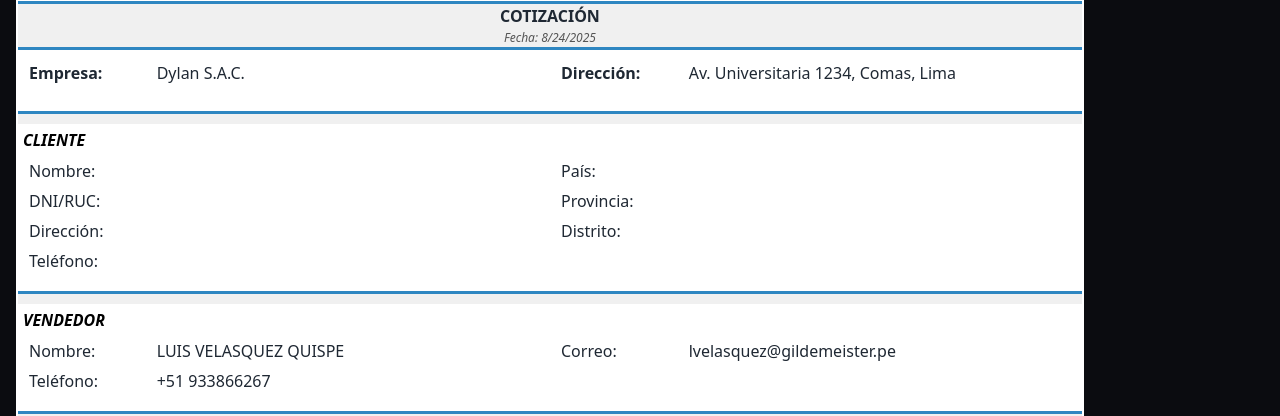
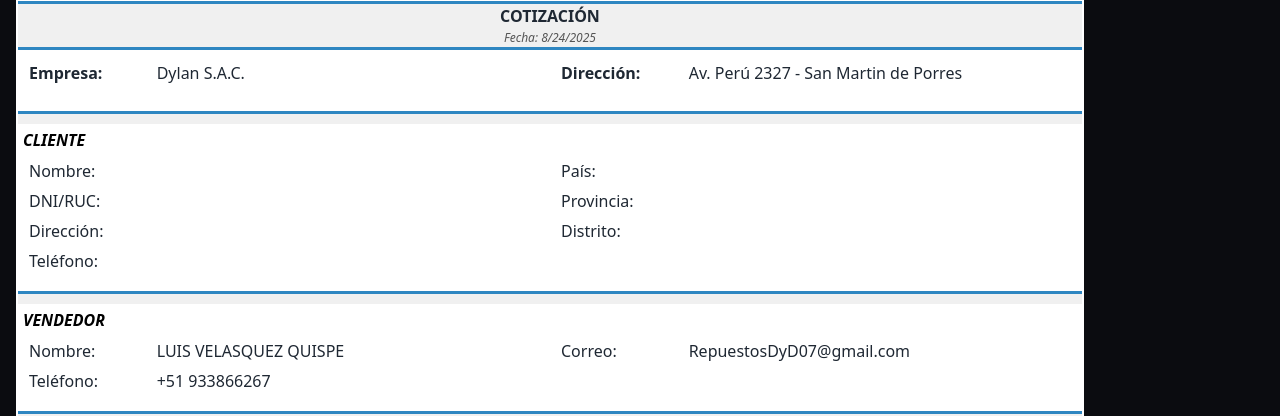
Before and after one commit to JLNoxx/Cotizaciones, a React (Vite) app: page / in a window 1280 px wide. Shown: the part 336-752 px from the top of the page. Built offline with nearby package versions, Linux system fonts and the light colour scheme; the HTML template or start-up script is replaced by a standard one.

Commit message:
Cambios en Direccion y Correo

```diff
--- a/src/App.jsx
+++ b/src/App.jsx
@@ -8,7 +8,7 @@
 const EMPRESA_INFO = {
   nombre: "Dylan S.A.C.",
   sucursal: "Comas",
-  direccion: "Av. Universitaria 1234, Comas, Lima",
+  direccion: "Av. Perú 2327 - San Martin de Porres",
 }
 
 // Cuentas corrientes fijas
@@ -22,7 +22,7 @@
 const VENDEDOR_INFO = {
   nombre: "LUIS VELASQUEZ QUISPE",
   telefono: "+51 933866267",
-  correo: "lvelasquez@gildemeister.pe"
+  correo: "RepuestosDyD07@gmail.com"
 }
 
 // 🔹 Generador de números de cotización (controlado en localStorage)
```
